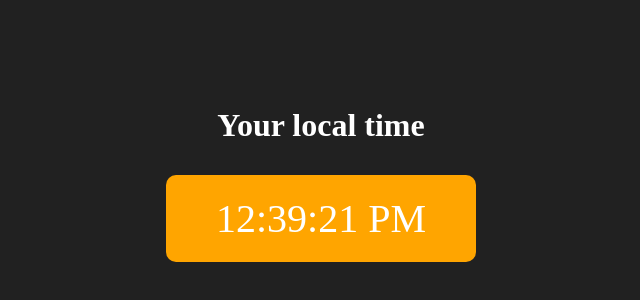
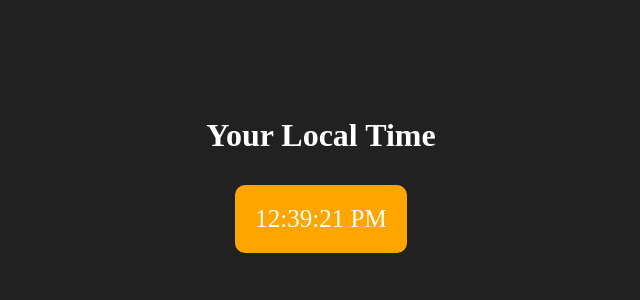
Before and after one commit to areebaqamar021/html-css-js, a plain HTML site: page digitalClock/index.html in a window 1280 px wide. Shown: the part 234-534 px from the top of the page, without its empty margins (319-959 px from the left). Drawn offline with Linux system fonts and the light colour scheme.

Commit message:
changes done

```diff
--- a/digitalClock/index.html
+++ b/digitalClock/index.html
@@ -7,10 +7,17 @@
 </head>
 <body>
     <div class="center">
-        <h1 id="banner">Your local time</h1>
+        <h1 id="banner">Your Local Time</h1>
         <div id="clock"></div>
-      </div>
+    </div>
 
-    <script src="index.js"></script>
+    <script>
+    const clock = document.getElementById('clock');
+    setInterval(function(){
+    let date = new Date();
+    clock.innerHTML = date.toLocaleTimeString();
+}, 1000)
+    </script>
+
 </body>
 </html>
--- a/digitalClock/index.js
+++ /dev/null
@@ -1,6 +0,0 @@
-const clock = document.getElementById('clock');
-
-setInterval(function(){
-    let date = new Date();
-    clock.innerHTML = date.toLocaleTimeString();
-}, 1000)
--- a/digitalClock/style.css
+++ b/digitalClock/style.css
@@ -10,9 +10,9 @@ body {
     flex-direction: column;
   }
   #clock {
-    font-size: 40px;
+    font-size: 25px;
     background-color: orange;
-    padding: 20px 50px;
+    padding: 20px;
     margin-top: 10px;
     border-radius: 10px;
   }
```
